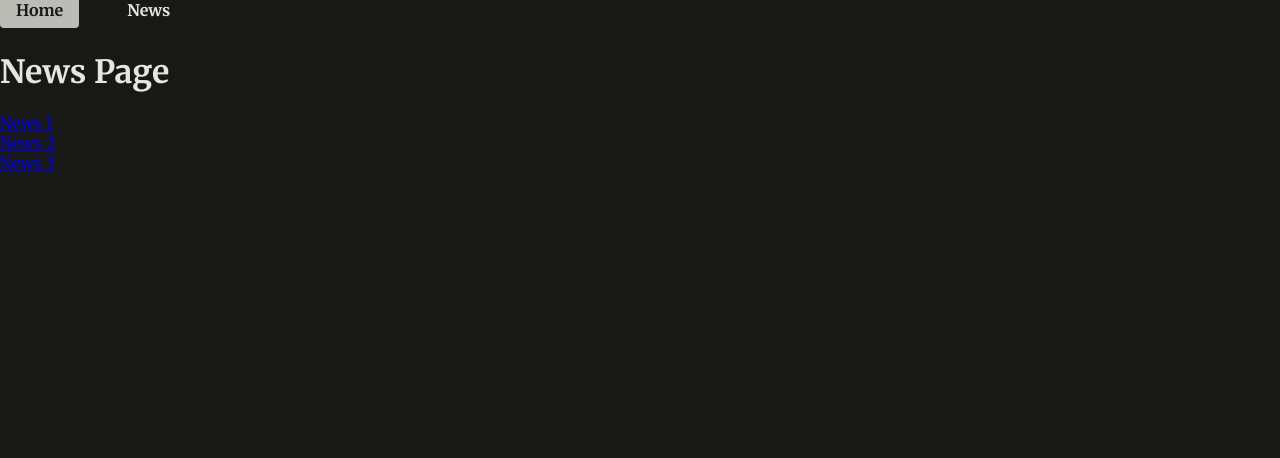
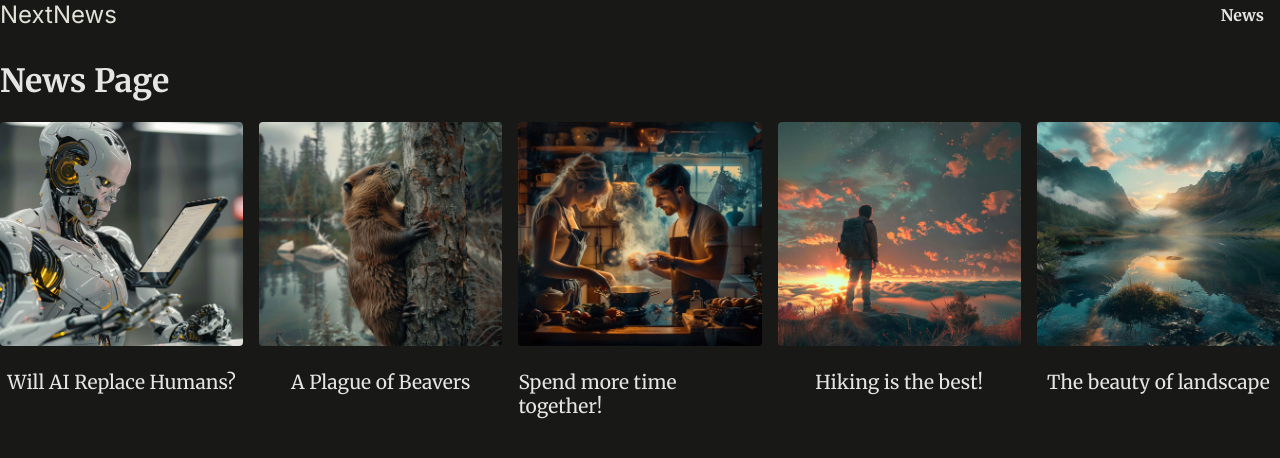
Before and after one commit to PhillipJBridgeman/NextNews, a Next.js app: page /news in a window 1280 px wide. Shown: the top 458 px of the page. Built offline with nearby package versions, Linux system fonts and the light colour scheme.

Commit message:
Refactor NewsPage to use DUMMY_NEWS for dynamic news items; update MainHeader layout and add dummy news data

```diff
--- a/app/news/page.js
+++ b/app/news/page.js
@@ -1,19 +1,19 @@
 import Link from 'next/link';
+import { DUMMY_NEWS } from '@/dummy-news';
 
 export default function NewsPage() {
     return (
         <>
         <h1>News Page</h1>
-        <ul>
-            <li>
-                <Link href="/news/first-newsItem">News 1</Link>
-            </li>
-            <li>
-                <Link href="/news/second-newsItem">News 2</Link>
-            </li>
-            <li>
-                <Link href="/news/third-newsItem">News 3</Link>
-            </li>
+        <ul className={"news-list"}>
+            {DUMMY_NEWS.map((item) => (
+                <li key={item.id}>
+                    <Link href={`/news/${item.id}`}>
+                    <img src={`/images/news/${item.image}`} alt={item.title} />
+                    <span>{item.title}</span>
+                    </Link>
+                </li>
+            ))}
         </ul>
         </>
     );
--- a/components/main-header.js
+++ b/components/main-header.js
@@ -2,17 +2,17 @@ import Link from 'next/link';
 
 export default function MainHeader() {
   return (
-        <>
     <header id="main-header">
-            <ul >
-                <li>
-                    <Link href="/">Home</Link>
-                </li>
+      <div id="logo">
+        <Link href="/">NextNews</Link>
+      </div>
+      <nav>
+        <ul>
           <li>
             <Link href="/news">News</Link>
           </li>
         </ul>
+      </nav>
     </header>
-        </>
   );
 }
--- /dev/null
+++ b/dummy-news.js
@@ -0,0 +1,43 @@
+export const DUMMY_NEWS = [
+    {
+      id: 'n1',
+      slug: 'will-ai-replace-humans',
+      title: 'Will AI Replace Humans?',
+      image: 'ai-robot.jpg',
+      date: '2021-07-01',
+      content:
+        'Since late 2022 AI is on the rise and therefore many people worry whether AI will replace humans. The answer is not that simple. AI is a tool that can be used to automate tasks, but it can also be used to augment human capabilities. The future is not set in stone, but it is clear that AI will play a big role in the future. The question is how we will use it.',
+    },
+    {
+      id: 'n2',
+      slug: 'beaver-plague',
+      title: 'A Plague of Beavers',
+      image: 'beaver.jpg',
+      date: '2022-05-01',
+      content: 'Beavers are taking over the world. They are building dams everywhere and flooding entire cities. What can we do to stop them?',
+    },
+    {
+      id: 'n3',
+      slug: 'couple-cooking',
+      title: 'Spend more time together!',
+      image: 'couple-cooking.jpg',
+      date: '2024-03-01',
+      content: 'Cooking together is a great way to spend more time with your partner. It is fun and you get to eat something delicious afterwards. What are you waiting for? Get cooking!',
+    },
+    {
+      id: 'n4',
+      slug: 'hiking',
+      title: 'Hiking is the best!',
+      image: 'hiking.jpg',
+      date: '2024-01-01',
+      content: 'Hiking is a great way to get some exercise and enjoy the great outdoors. It is also a great way to clear your mind and reduce stress. So what are you waiting for? Get out there and start hiking!',
+    },
+    {
+      id: 'n5',
+      slug: 'landscape',
+      title: 'The beauty of landscape',
+      image: 'landscape.jpg',
+      date: '2022-07-01',
+      content: 'Landscape photography is a great way to capture the beauty of nature. It is also a great way to get outside and enjoy the great outdoors. So what are you waiting for? Get out there and start taking some pictures!',
+    },
+  ];
```
Lines whose indentation alone changed are shown as unchanged.
